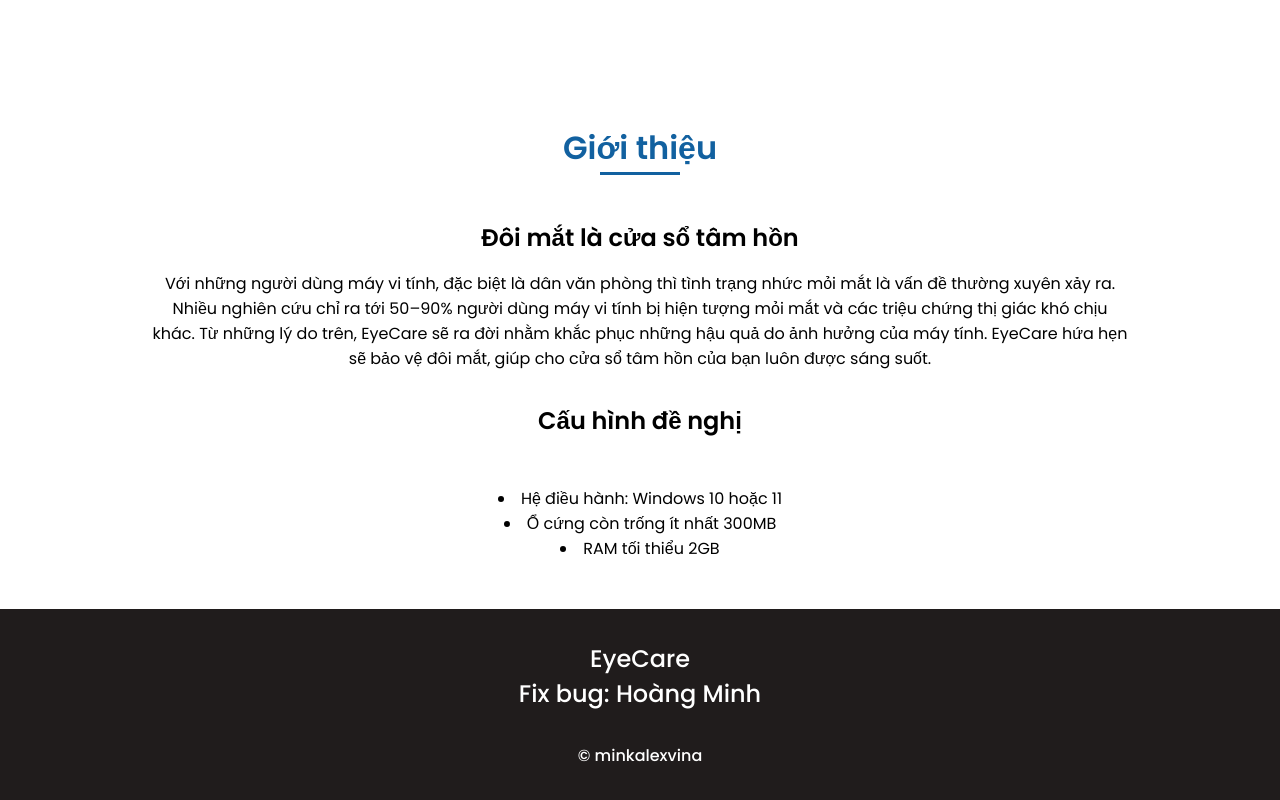
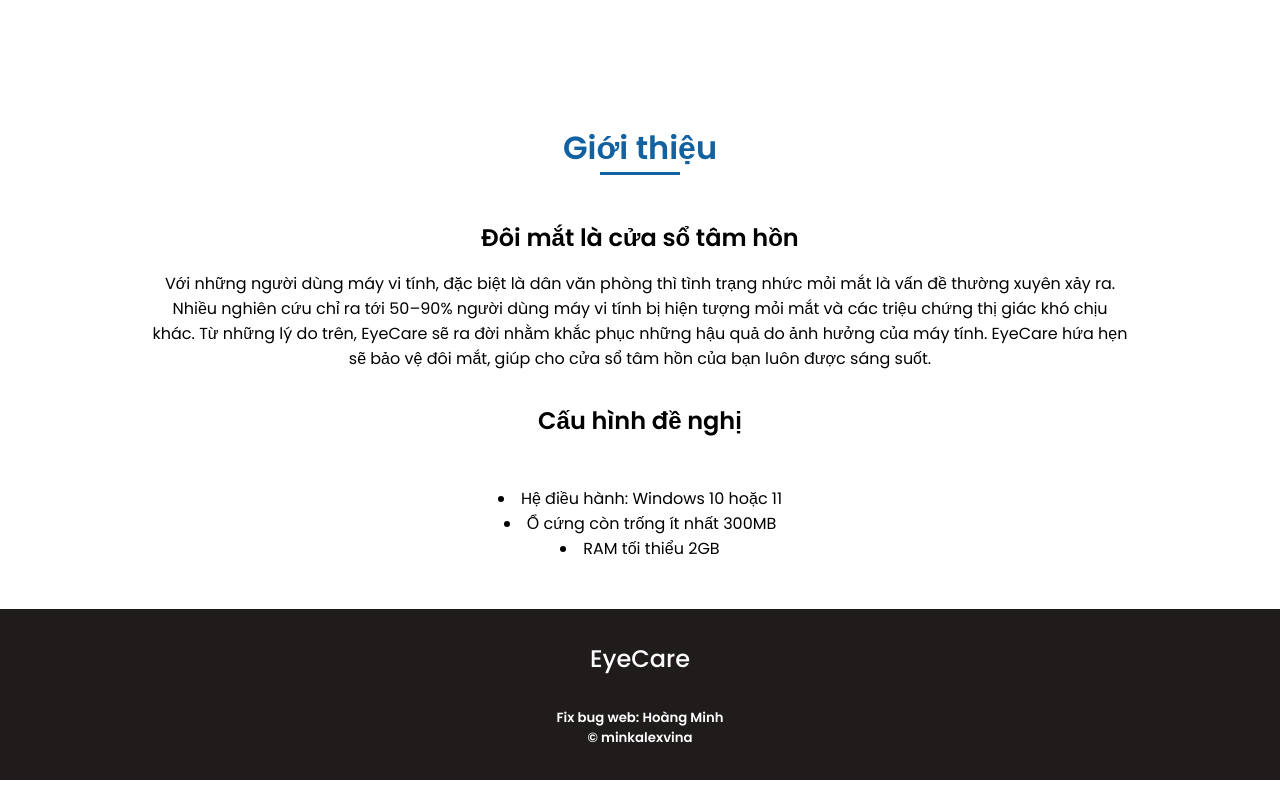
Before and after one commit to anh-dz/eyecare, a plain HTML site: page index.html in a window 1280 px wide. Shown: the part 530-1330 px from the top of the page. Drawn offline with Linux system fonts and the light colour scheme.

Commit message:
Update index.html

```diff
--- a/index.html
+++ b/index.html
@@ -87,7 +87,7 @@
         <button class="scrollToTopBtn">😘</button>
     </main>
     <footer class="footer">
-        <p class="footer__title">EyeCare<br>Fix bug: Hoàng Minh</p>
+        <p class="footer__title">EyeCare<br><h5>Fix bug web: Hoàng Minh<h5></p>
         <p>&#169; minkalexvina</p>
     </footer>
 
```
